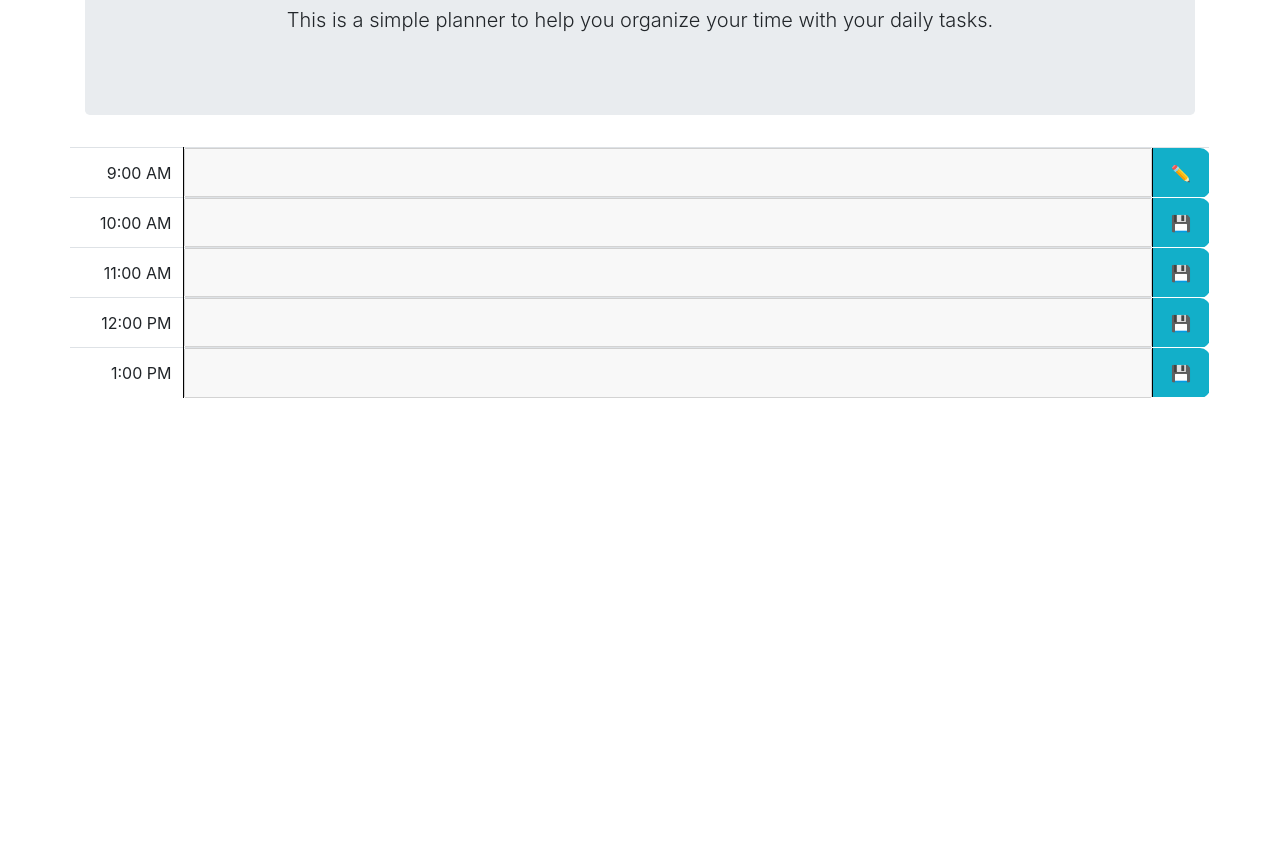
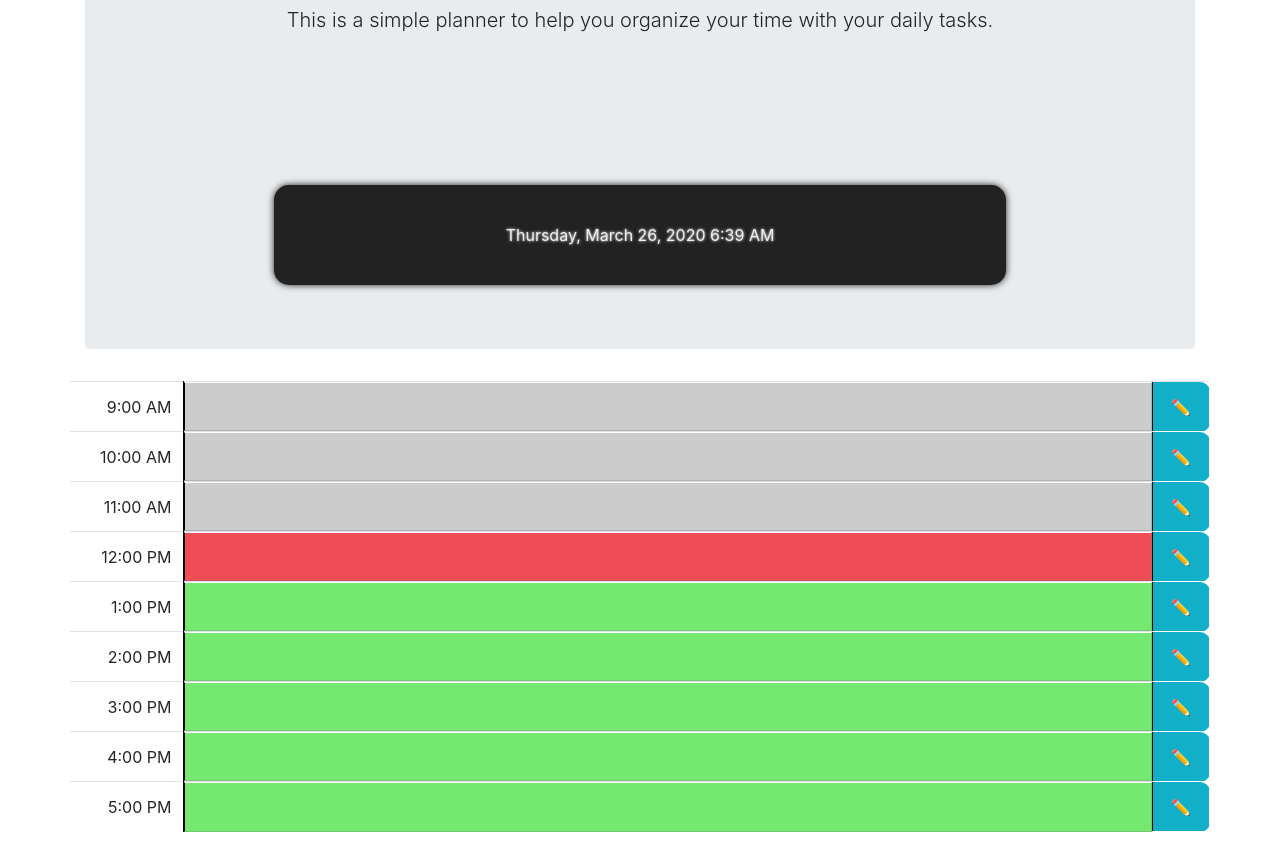
Before and after one commit to thanhn062/thanhn062.github.io, a plain HTML site: page DayPlanner/index.html in a window 1280 px wide. Shown: the part 134-982 px from the top of the page. Before the commit the page ends 800 px from the top, so only its background shows below. Drawn offline with nearby package versions, Linux system fonts and the light colour scheme.

Commit message:
Finalize

```diff
--- a/DayPlanner/index.html
+++ b/DayPlanner/index.html
@@ -7,16 +7,18 @@
     <link rel="stylesheet" href="https://stackpath.bootstrapcdn.com/bootstrap/4.4.1/css/bootstrap.min.css">
     <link rel="stylesheet" href="style.css">
     <!-- SCRIPT -->
+    <script src="https://code.jquery.com/jquery-3.4.1.min.js"></script>
     <script src="https://stackpath.bootstrapcdn.com/bootstrap/4.4.1/js/bootstrap.min.js"></script>
     <script src="https://cdnjs.cloudflare.com/ajax/libs/moment.js/2.24.0/moment.min.js"></script>
     <script src="https://cdnjs.cloudflare.com/ajax/libs/moment.js/2.24.0/moment-with-locales.min.js"></script>
-    <script src="https://code.jquery.com/jquery-3.4.1.min.js"></script>
+
   </head>
   <body>
     <div class="container">
       <div class="jumbotron text-center">
       <h1 class="display-4">Work Day Scheduler</h1>
       <p class="lead">This is a simple planner to help you organize your time with your daily tasks.</p>
+      <div id="clock" class="clock">loading ...</div>
       </div>
 
       <div class="row">
@@ -25,36 +27,56 @@
         <table class="table">
           <tr class="hour-bar">
             <td class="hour text-right">9:00 AM</td>
-            <td><textarea class="note-morning hour-9" disabled></textarea></td>
-            <td class="edit-btn text-center" onclick="edit(9)">✏️</td>
+            <td><textarea class="hour-9" disabled></textarea></td>
+            <td class="edit-btn text-center edit-9" onclick="edit(9)">✏️</td>
           </tr>
           <tr class="hour-bar">
             <td class="hour text-right">10:00 AM</td>
-            <td><textarea class="note-morning hour-10" disabled></textarea></td></td>
-            <td class="edit-btn text-center" onclick="edit(10)">💾</td>
+            <td><textarea class="hour-10" disabled></textarea></td></td>
+            <td class="edit-btn text-center edit-10" onclick="edit(10)">✏️</td>
           </tr>
           <tr class="hour-bar">
             <td class="hour text-right">11:00 AM</td>
-            <td><textarea class="note-morning hour-11" disabled></textarea></td></td>
-            <td class="edit-btn text-center" onclick="edit(11)">💾</td>
+            <td><textarea class="hour-11" disabled></textarea></td></td>
+            <td class="edit-btn text-center edit-11" onclick="edit(11)">✏️</td>
           </tr>
           <!-- LUNCH -->
           <tr class="hour-bar">
             <td class="hour text-right">12:00 PM</td>
-            <td><textarea class="note-morning hour-12" disabled></textarea></td></td>
-            <td class="edit-btn text-center onclick="edit(12)"">💾</td>
+            <td><textarea class="hour-12" disabled></textarea></td></td>
+            <td class="edit-btn text-center edit-12" onclick="edit(12)">✏️</td>
           </tr>
           <!-- AFTERNOONG -->
           <tr class="hour-bar">
             <td class="hour text-right">1:00 PM</td>
-            <td><textarea class="note-morning hour-13" disabled></textarea></td></td>
-            <td class="edit-btn text-center" onclick="edit(13)">💾</td>
+            <td><textarea class="hour-13" disabled></textarea></td></td>
+            <td class="edit-btn text-center edit-13" onclick="edit(13)">✏️</td>
+          </tr>
+          <tr class="hour-bar">
+            <td class="hour text-right">2:00 PM</td>
+            <td><textarea class="hour-14" disabled></textarea></td></td>
+            <td class="edit-btn text-center edit-14" onclick="edit(14)">✏️</td>
+          </tr>
+          <tr class="hour-bar">
+            <td class="hour text-right">3:00 PM</td>
+            <td><textarea class="hour-15" disabled></textarea></td></td>
+            <td class="edit-btn text-center edit-15" onclick="edit(15)">✏️</td>
+          </tr>
+          <tr class="hour-bar">
+            <td class="hour text-right">4:00 PM</td>
+            <td><textarea class="hour-16" disabled></textarea></td></td>
+            <td class="edit-btn text-center edit-16" onclick="edit(16)">✏️</td>
+          </tr>
+          <tr class="hour-bar">
+            <td class="hour text-right">5:00 PM</td>
+            <td><textarea class="hour-17" disabled></textarea></td></td>
+            <td class="edit-btn text-center edit-17" onclick="edit(17)">✏️</td>
           </tr>
         </table>
         <!-- TABLE END -->
       </div>
 
     </div>
-    <script src="script.js"></script>
+<script src="script.js"></script>
   </body>
 </html>
--- a/DayPlanner/script.js
+++ b/DayPlanner/script.js
@@ -1,6 +1,58 @@
-$(".edit-btn").hover(function() {
-  $(this).html("✏️");
-  var test = $(this).
-}, function() {
-  $(this).html("💾");
-});
+setInterval(update, 1000);
+load();
+
+function update() {
+  $('#clock').html(moment().format('LLLL'));
+  var currentHour = moment().format('H');
+  currentHour = 12;
+
+  for (var i = 9; i <= 17; i++) {
+    if (i < currentHour)
+      $(".hour-"+i).addClass("note-past");
+    else if (i == currentHour)
+      $(".hour-"+currentHour).addClass("note-present");
+    else
+      $(".hour-"+i).addClass("note-future");
+  }
+
+}
+
+function edit(num) {
+  $(".hour-"+num).prop("disabled", (_, val) => !val);
+  $(".hour-"+num).focus();
+  var text = $(".edit-"+num).text();
+  $(".edit-"+num).text(function(){
+    if (text == "✏️")
+      $(".edit-"+num).text("💾");
+    else {
+      save();
+      $(".edit-"+num).text("✏️");
+    }
+  });
+}
+
+function load() {
+  var note = localStorage.getItem("note");
+  var obj = JSON.parse(note);
+
+  for (var content in obj) {
+    $("."+content).val(obj[content]);
+    console.log(`${content}: ${obj[content]}`);
+  }
+
+}
+
+function save() {
+  var note = {
+    "hour-9": $(".hour-9").val(),
+    "hour-10": $(".hour-10").val(),
+    "hour-11": $(".hour-11").val(),
+    "hour-12": $(".hour-12").val(),
+    "hour-13": $(".hour-13").val(),
+    "hour-14": $(".hour-14").val(),
+    "hour-15": $(".hour-15").val(),
+    "hour-16": $(".hour-16").val(),
+    "hour-17": $(".hour-17").val(),
+  };
+  localStorage.setItem("note", JSON.stringify(note));
+}
--- a/DayPlanner/style.css
+++ b/DayPlanner/style.css
@@ -6,7 +6,19 @@ textarea {
     top: 0px;
     left: 0px;
 }
-
+.clock {
+  height: 100px;
+  width: 70%;
+  line-height: 100px;
+  margin: 150px auto 0;
+  padding: 0 50px;
+  background: #222;
+  color: #eee;
+  text-align: center;
+  border-radius: 15px;
+  box-shadow: 0 0 7px #222;
+  text-shadow: 0 0 3px #fff;
+}
 .hour-bar {
   height: 50px;
 }
```
